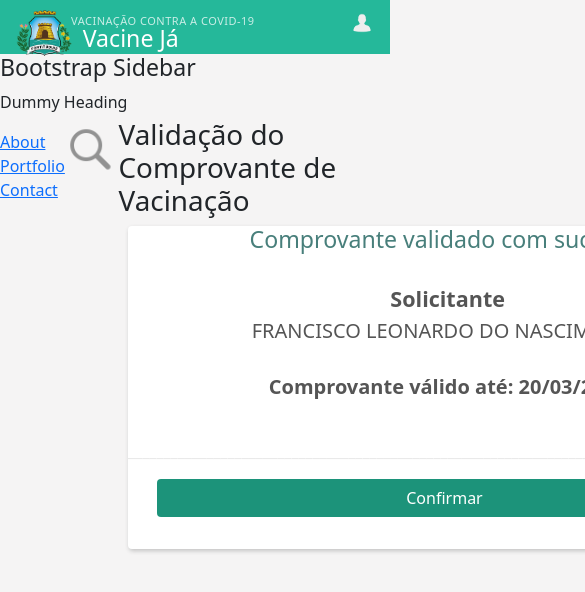
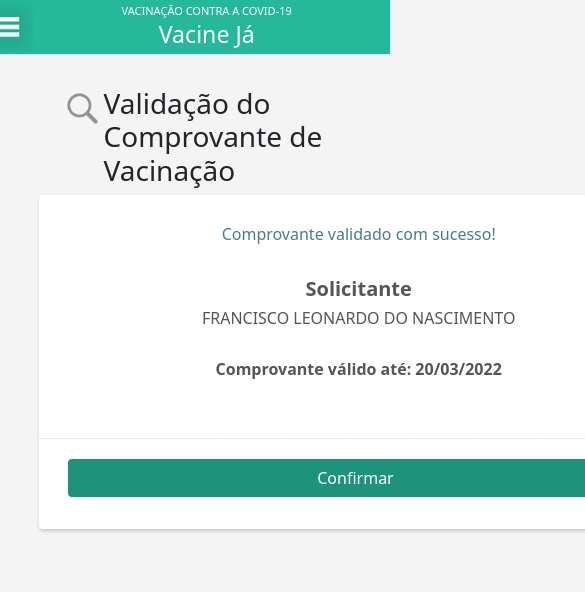
Before and after one commit to Leonardo-Nascimento/github-pages, a plain HTML site: page index.html in a window 390 px wide. Shown: the top 592 px of the page, 585 px wide, since content can reach past the window. Drawn offline with nearby package versions, Linux system fonts and the light colour scheme.

Commit message:
versao mobile pre finalizada

```diff
--- a/index.css
+++ b/index.css
@@ -31,6 +31,11 @@ body{
 
 }
 
+#headMobile{
+    display: none;
+}
+
+
 #imgUser {
     height: 20px;
     margin-top: -41px;
@@ -43,7 +48,7 @@ body{
     align-items: center;
     text-align: center;
     position: relative;
-    margin-left: 20%;
+
 }
 
 #headInfo {
@@ -51,7 +56,7 @@ body{
     /* margin: auto; */
     display: flex;
     margin-left: 15%;
-    margin-top: -100px;
+    margin-top: 30px;
 }
 
 #headInfo img{
@@ -61,7 +66,6 @@ body{
 
 #headInfo h1{
     font-weight: lighter;
-
 }
 
 
@@ -71,7 +75,7 @@ body{
     box-shadow: 1px 2px 4px 0px #c3c3c3;
     width: 800px;
     background-color: white;
-    margin-left: 50px;
+    margin-left: 10%;
 }
 
 #quadradoPrincipal #dataValidade{
@@ -87,3 +91,69 @@ body{
 
 
 }
+
+@media (max-width: 700px) {
+    #navBar{
+        display: flex;
+
+    }
+
+    #navBar a{
+
+        display: none;
+    }
+
+    #headMobile{
+        align-items: center;
+        text-align: center;
+        margin-top: -57px;
+        margin-left: 6%;
+        color: white;
+        display: flow-root;
+    }
+
+    #headInfo h1{
+        font-size: 28px;
+    }
+
+    #headInfo img{
+        height: 45px;
+        margin-top: -2px;
+    }
+
+    #labelComprovante{
+        font-size: 16px;
+        margin-top: 30px;
+    }
+
+    #quadradoPrincipal h4{
+        font-size: 20px;
+    }
+
+    #myName{
+        font-weight: 400;
+        font-size: 16px;
+    }
+
+    #dataValidade{
+        font-size: 16px;
+    }
+
+    #toggle_Icon img{
+        margin-left: 0px;
+        align-items: flex-start;
+        height: 60px;
+        width: 60px;
+    }
+
+    a#toggle_Icon {
+        position: absolute;
+        margin-left: -37%;
+    }
+
+    #headMobile small{
+        font-size: 11px;
+        font-weight: 300;
+    }
+
+}
--- a/index.html
+++ b/index.html
@@ -22,89 +22,28 @@
 
         </a>
         <h3>Vacine Já</h3>
-
-
+        <a class="nav justify-content-end" aria-current="page" href="#"><img src="assets/imagens/user.png"
+                id="imgUser"></a>
     </nav>
 
-
-
-
-    <!-- <nav class="navbar navbar-expand-lg" id="navBar">
-        <div class="container-fluid">
-
-
-            <button class="navbar-toggler" type="button" style="color: black; background-color: black;"
-                data-bs-toggle="collapse" data-bs-target="#navbarNavDarkDropdown" aria-controls="navbarNavDarkDropdown"
-                aria-expanded="false" aria-label="Toggle navigation">
-                <span class="navbar-toggler-icon" style="color: black; background-color: black;"></span>
-            </button>
-
-
-            <div class="collapse navbar-collapse" id="navbarNavDarkDropdown">
-                <ul class="navbar-nav">
-
-                    <li class="nav-item dropdown">
-
-                        <a class="nav-link dropdown-toggle" href="#" id="navbarDarkDropdownMenuLink" role="button" data-bs-toggle="dropdown" aria-expanded="false">
-                  Dropdown
+    <div id="headMobile">
+        <a href="#" id="toggle_Icon">
+            <img src="assets/imagens/toggle_Icon.png">
         </a>
 
-                    <li class="nav-item">
-                        <a class="nav-link active" aria-current="page" href="#" id="link-Img"><img
-                                src="./assets/imagens/loto-title2.png" id="imgNavBar">
         <small>
             VACINAÇÃO CONTRA A COVID-19
         </small>
 
         </a>
-                    </li>
-                    <li class="nav-item">
-                        <a class="nav-link" href="#">Link</a>
-                    </li>
-                    <li class="nav-item">
-                        <a class="nav-link" href="#">Link</a>
-                    </li>
-                    <li class="nav-item">
-                        <a class="nav-link disabled">Disabled</a>
-                    </li>
-                </ul>
-
-                </li>
-
-
-                </ul>
+        <h3>Vacine Já</h3>
     </div>
 
 
-        </div>
 
-    </nav> -->
+    <!-- Sidebar Holder -->
 
-    <a class="nav justify-content-end" aria-current="page" href="#"><img src="assets/imagens/user.png" id="imgUser"></a>
 
-    <div class="wrapper">
-        <!-- Sidebar -->
-        <nav id="sidebar">
-            <div class="sidebar-header">
-                <h3>Bootstrap Sidebar</h3>
-            </div>
-
-            <ul class="list-unstyled components">
-                <p>Dummy Heading</p>
-
-                <li>
-                    <a href="#">About</a>
-                </li>
-                <li>
-                    <a href="#">Portfolio</a>
-                </li>
-                <li>
-                    <a href="#">Contact</a>
-                </li>
-            </ul>
-        </nav>
-
-    </div>
 
     <di id="headInfo">
         <img src="assets/imagens/search.webp">
@@ -115,15 +54,17 @@
 
 
         <div id="quadradoPrincipal">
-            <h3 style="color: #487f7b;">Comprovante validado com sucesso!</h3> <br />
+            <h3 style="color: #487f7b; font-weight: 400;" id="labelComprovante">Comprovante validado com sucesso!</h3>
+            <br />
 
             <h4 style="color: #555555; font-weight: bold;">Solicitante</h4>
 
-            <h5 style="color: #555555;">FRANCISCO LEONARDO DO NASCIMENTO</h5>
+            <h5 style="color: #555555;" id="myName">FRANCISCO LEONARDO DO NASCIMENTO</h5>
             <br />
             <h5 style="color: #555555; font-weight: bold;" id="dataValidade">Comprovante válido até: 20/03/2022</h5>
 
-           <p style="color: #e8e8e8;"> __________________________________________________________________________________________</p>
+            <p style="color: #e8e8e8;">
+                __________________________________________________________________________________________</p>
 
             <button type="button" class="btn" id="button">Confirmar</button>
 
@@ -131,7 +72,6 @@
     </section>
 
 
-    <!-- Optional JavaScript; choose one of the two! -->
 
     <!-- Option 1: Bootstrap Bundle with Popper -->
     <script src="https://cdn.jsdelivr.net/npm/bootstrap@5.1.3/dist/js/bootstrap.bundle.min.js"
--- /dev/null
+++ b/style2.css
@@ -0,0 +1,178 @@
+/*
+    DEMO STYLE
+*/
+@import "https://fonts.googleapis.com/css?family=Poppins:300,400,500,600,700";
+
+
+body {
+    font-family: 'Poppins', sans-serif;
+    background: #fafafa;
+}
+
+p {
+    font-family: 'Poppins', sans-serif;
+    font-size: 1.1em;
+    font-weight: 300;
+    line-height: 1.7em;
+    color: #999;
+}
+
+a, a:hover, a:focus {
+    color: inherit;
+    text-decoration: none;
+    transition: all 0.3s;
+}
+
+.navbar {
+    padding: 15px 10px;
+    background: #fff;
+    border: none;
+    border-radius: 0;
+    margin-bottom: 40px;
+    box-shadow: 1px 1px 3px rgba(0, 0, 0, 0.1);
+}
+
+.navbar-btn {
+    box-shadow: none;
+    outline: none !important;
+    border: none;
+}
+
+.line {
+    width: 100%;
+    height: 1px;
+    border-bottom: 1px dashed #ddd;
+    margin: 40px 0;
+}
+
+/* ---------------------------------------------------
+    SIDEBAR STYLE
+----------------------------------------------------- */
+#sidebar {
+    width: 250px;
+    position: fixed;
+    top: 0;
+    left: 0;
+    height: 100vh;
+    z-index: 999;
+    background: #7386D5;
+    color: #fff;
+    transition: all 0.3s;
+}
+
+#sidebar.active {
+    margin-left: -250px;
+}
+
+#sidebar .sidebar-header {
+    padding: 20px;
+    background: #6d7fcc;
+}
+
+#sidebar ul.components {
+    padding: 20px 0;
+    border-bottom: 1px solid #47748b;
+}
+
+#sidebar ul p {
+    color: #fff;
+    padding: 10px;
+}
+
+#sidebar ul li a {
+    padding: 10px;
+    font-size: 1.1em;
+    display: block;
+}
+#sidebar ul li a:hover {
+    color: #7386D5;
+    background: #fff;
+}
+
+#sidebar ul li.active > a, a[aria-expanded="true"] {
+    color: #fff;
+    background: #6d7fcc;
+}
+
+
+a[data-toggle="collapse"] {
+    position: relative;
+}
+
+a[aria-expanded="false"]::before, a[aria-expanded="true"]::before {
+    content: '\e259';
+    display: block;
+    position: absolute;
+    right: 20px;
+    font-family: 'Glyphicons Halflings';
+    font-size: 0.6em;
+}
+a[aria-expanded="true"]::before {
+    content: '\e260';
+}
+
+
+ul ul a {
+    font-size: 0.9em !important;
+    padding-left: 30px !important;
+    background: #6d7fcc;
+}
+
+ul.CTAs {
+    padding: 20px;
+}
+
+ul.CTAs a {
+    text-align: center;
+    font-size: 0.9em !important;
+    display: block;
+    border-radius: 5px;
+    margin-bottom: 5px;
+}
+a.download {
+    background: #fff;
+    color: #7386D5;
+}
+a.article, a.article:hover {
+    background: #6d7fcc !important;
+    color: #fff !important;
+}
+
+
+/* ---------------------------------------------------
+    CONTENT STYLE
+----------------------------------------------------- */
+#content {
+    width: calc(100% - 250px);
+    padding: 40px;
+    min-height: 100vh;
+    transition: all 0.3s;
+    position: absolute;
+    top: 0;
+    right: 0;
+}
+#content.active {
+    width: 100%;
+}
+
+
+/* ---------------------------------------------------
+    MEDIAQUERIES
+----------------------------------------------------- */
+@media (max-width: 768px) {
+    #sidebar {
+        margin-left: -250px;
+    }
+    #sidebar.active {
+        margin-left: 0;
+    }
+    #content {
+        width: 100%;
+    }
+    #content.active {
+        width: calc(100% - 250px);
+    }
+    #sidebarCollapse span {
+        display: none;
+    }
+}
```
Also changed, not shown: assets/imagens/toggle_Icon.png (added). Lines whose indentation alone changed are shown as unchanged.
